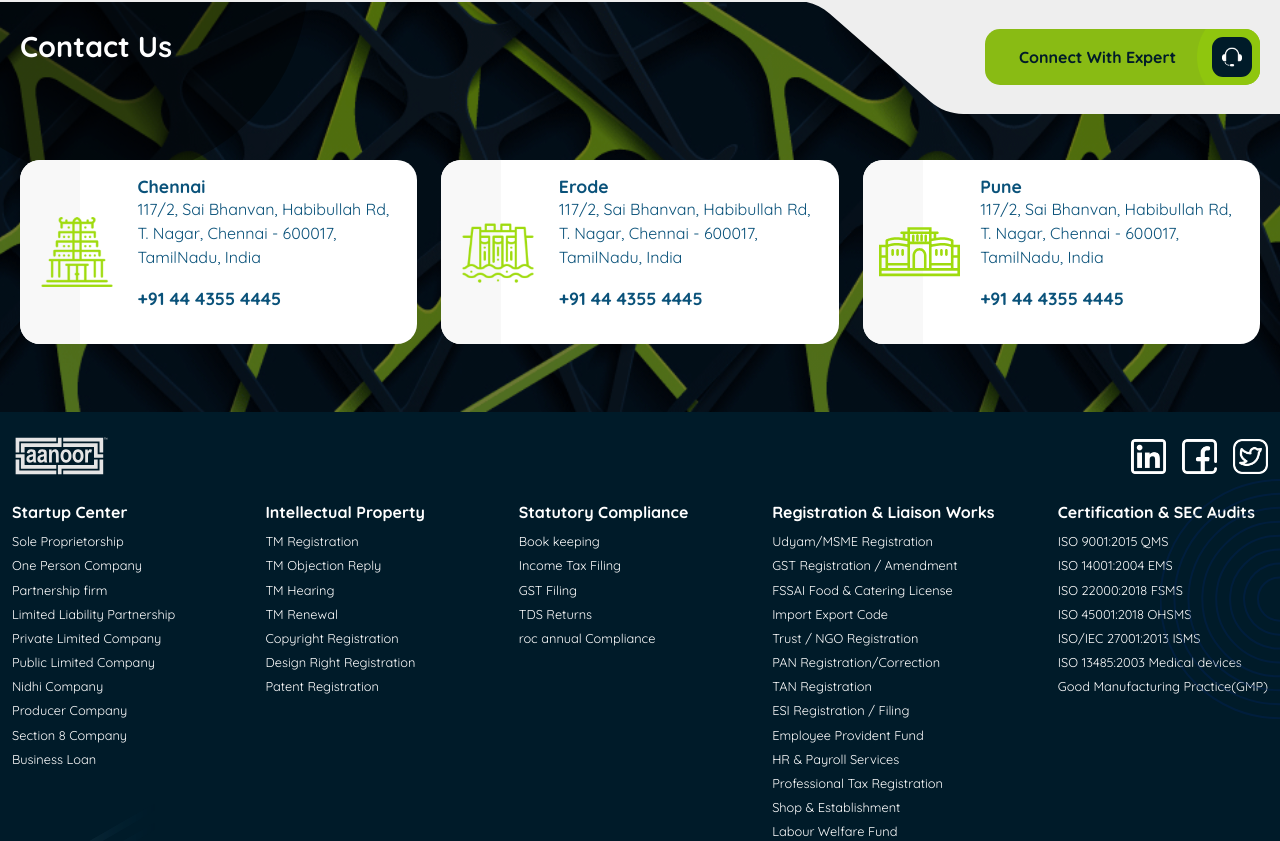
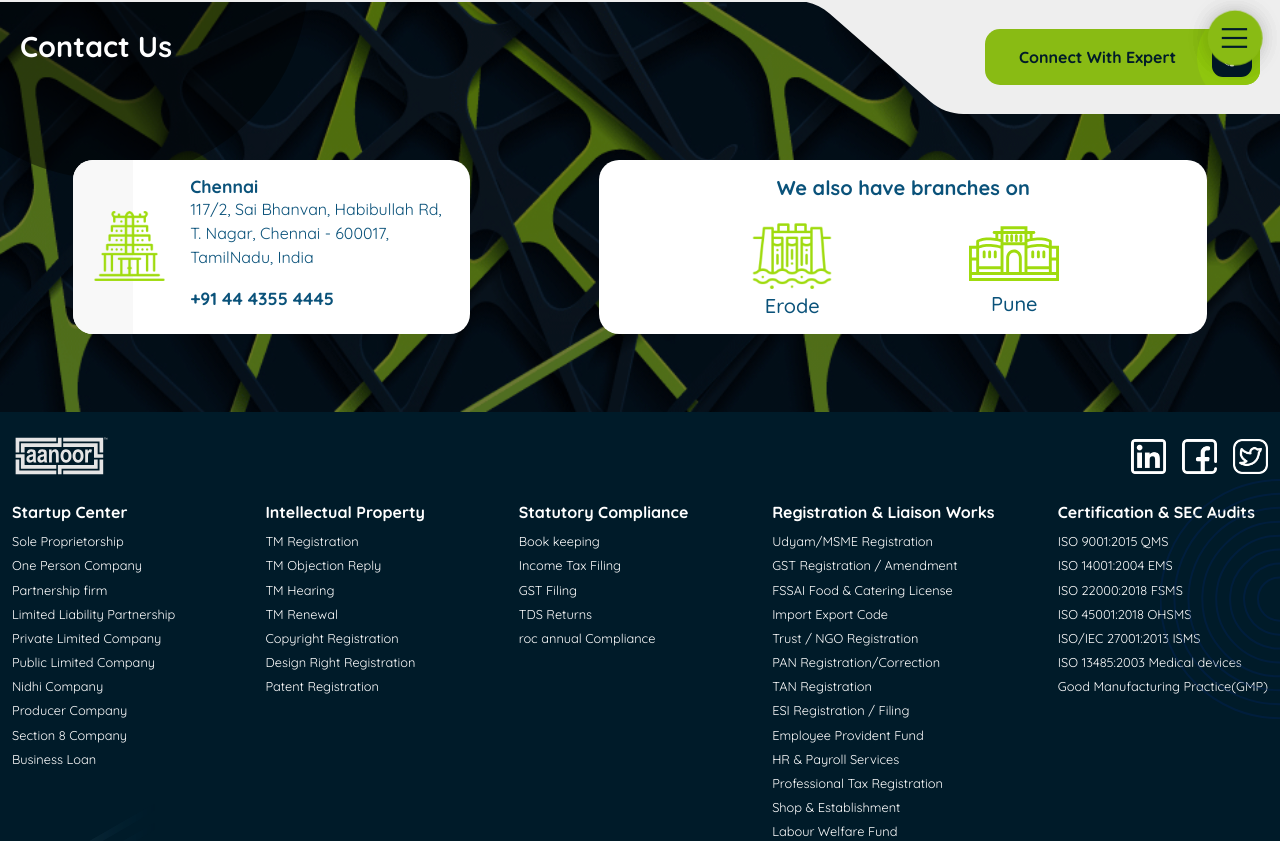
Before and after one commit to impraga/aanoorglobal-ui, a React app: page /new-blog in a window 1280 px wide. Shown: the part 677-1518 px from the top of the page. Built offline with nearby package versions, Linux system fonts and the light colour scheme.

Commit message:
Added UAT fix

```diff
--- /dev/null
+++ b/src/components/atoms/ButtonPrimary/ButtonPrimary.jsx
@@ -0,0 +1,26 @@
+import React from 'react'
+import PropTypes from 'prop-types'
+
+import './ButtonPrimary.scss'
+
+const ButtonPrimary = ({ icon, text }) => (
+  <button className="primary-button" type="button">
+    <div className="text">{text}</div>
+    <div className="circle" />
+    <div className="icon-cont">
+      <img src={icon} alt={icon} />
+    </div>
+  </button>
+)
+
+ButtonPrimary.propTypes = {
+  icon: PropTypes.string,
+  text: PropTypes.string
+}
+
+ButtonPrimary.defaultProps = {
+  icon: '',
+  text: ''
+}
+
+export default ButtonPrimary
--- /dev/null
+++ b/src/components/atoms/ButtonPrimary/ButtonPrimary.scss
@@ -0,0 +1,66 @@
+@import './../../../index.scss';
+.primary-button {
+  background-color: $ag-green;
+  padding: 0px 80px 0px 30px;
+  height: 45px;
+  border: none;
+  border-radius: 15px;
+  font-weight: bold;
+  text-transform: capitalize;
+  color: $ag-darkblue;
+  transition: 0.3s ease-in-out;
+  display: flex;
+  align-items: center;
+  position: relative;
+  overflow: hidden;
+  .text {
+    position: relative;
+    z-index: 10;
+    min-width: 0px;
+  }
+
+  .circle {
+    width: 100px;
+    height: 100px;
+    background-color: $ag-darkgreen;
+    border-radius: 50%;
+    position: absolute;
+    right: -37px;
+    transition: 0.3s ease-in-out;
+  }
+
+  .icon-cont {
+    background-color: $ag-darkblue;
+    border-radius: 11px;
+    width: 35px;
+    height: 35px;
+    position: absolute;
+    right: 8px;
+    display: flex;
+    align-items: center;
+    justify-content: center;
+    transition: 0.3s ease-in-out;
+    img {
+      width: 20px;
+    }
+  }
+
+  &:hover {
+    // background-color: $ag-darkgreen;
+
+    .circle {
+      width: 320px;
+      height: 320px;
+    }
+
+    .icon-cont {
+      width: 56px;
+      height: 56px;
+      right: 0px;
+
+      img {
+        width: 20px;
+      }
+    }
+  }
+}
--- a/src/components/atoms/ContactUsContainer/ContactUsContainer.jsx
+++ b/src/components/atoms/ContactUsContainer/ContactUsContainer.jsx
@@ -20,7 +20,7 @@ const ContactUsContainer = ({ contactInfo }) => (
             {contactInfo.address}
           </a>
         </p>
-        <p className="phone-no">
+        <p className="phone-no mb-1">
           <a target="blank" href={`tel:${contactInfo.callto}`}>
             {contactInfo.phone}
           </a>
--- a/src/components/molecules/HandBar/HandBar.jsx
+++ b/src/components/molecules/HandBar/HandBar.jsx
@@ -8,7 +8,7 @@ import whatsapp from '../../../../public/assets/icons/whatsapp.png'
 import phone from '../../../../public/assets/icons/phone.png'
 
 const HandBar = () => (
-  <div className="handbar-cont d-lg-none d-block">
+  <div className="handbar-cont d-block">
     <nav className="menu ">
       <input
         type="checkbox"
--- a/src/components/molecules/SearchBox/SearchBox.jsx
+++ b/src/components/molecules/SearchBox/SearchBox.jsx
@@ -7,6 +7,7 @@ import SearchResult from '../../atoms/SearchResult/SearchResult'
 const SearchBox = () => {
   const [isSearchOpen, setIsSearchOpen] = useState(false)
   const [searchResult, setSearchResult] = useState([])
+  const [searchText, setSearchText] = useState('')
 
   // Maniplating the category data for search results
   const serviceCategory = useMemo(() => {
@@ -33,11 +34,14 @@ const SearchBox = () => {
     )
   }
 
-  const searchValue = (event) => {
+  const searchValue = (event, fromSearch) => {
     const { value } = event.target
-    if (value) {
+    if (value || (fromSearch && searchText !== '')) {
       setIsSearchOpen(true)
-      setSearchResult(searchService(serviceCategory, value.toLowerCase()))
+      setSearchResult(searchService(serviceCategory, searchText.toLowerCase()))
+    } else if (fromSearch && searchText === '') {
+      setIsSearchOpen(true)
+      setSearchResult(serviceCategory)
     } else {
       setIsSearchOpen(false)
       setSearchResult([])
@@ -49,13 +53,20 @@ const SearchBox = () => {
       <div className={`search-main-cont  ${isSearchOpen ? 'active' : ''}`}>
         <div data-aos="fade-up" data-aos-delay="450">
           <input
-            onChange={(event) => searchValue(event)}
+            onChange={(event) => {
+              searchValue(event)
+              setSearchText(event?.target?.value || '')
+            }}
             type="text"
             className="form-control search-input br-1 bs"
             id=""
             placeholder="Search Service"
           />
-          <button type="submit" className="search-btn bg-green">
+          <button
+            type="submit"
+            className="search-btn bg-green"
+            onClick={(event) => searchValue(event, true)}
+          >
             <img src={search} alt="search button" />
           </button>
         </div>
--- a/src/components/organisms/ContactSection/ContactSection.jsx
+++ b/src/components/organisms/ContactSection/ContactSection.jsx
@@ -7,6 +7,9 @@ import ExpertButton from '../../atoms/ExpertButton/ExpertButton'
 
 import './ContactSection.scss'
 import { contactDetails } from '../../../constants'
+
+import erodeIcon from '../../../../public/assets/icons/erode.png'
+import puneIcon from '../../../../public/assets/icons/pune.svg'
 
 const ContactSection = () => (
   <div className="position-relative">
@@ -47,6 +50,40 @@ const ContactSection = () => (
               {/* </ScrollAnimation> */}
             </div>
           ))}
+          <div
+            className="col-sm-8 col-md-6 col-lg-6 mx-auto mt-4 cc-cont"
+            data-aos="fade-up"
+            data-aos-delay="150"
+          >
+            <div className="bg-white br-1 h-100 branch-contact-container position-relative overflow-hidden">
+              <div className="info-cont d-flex flex-column align-items-center p-3 position-relative">
+                <div>
+                  <h5 className="text-center mb-3">
+                    <b>We also have branches on</b>
+                  </h5>
+                </div>
+                <div className="d-flex w-100 justify-content-evenly">
+                  <div>
+                    <div className="img-cont">
+                      <img src={erodeIcon} alt="Erode City" />
+                    </div>
+                    <div className="links-cont">
+                      <h5 className="city mb-0">Erode</h5>
+                    </div>
+                  </div>
+                  <div>
+                    <div className="img-cont">
+                      <img src={puneIcon} alt="Pune City" />
+                    </div>
+                    <div className="links-cont">
+                      <h5 className="city mb-0">Pune</h5>
+                    </div>
+                  </div>
+                </div>
+              </div>
+              <div className="contact-bg bg-gray" />
+            </div>
+          </div>
         </div>
       </div>
     </div>
--- a/src/components/organisms/ContactSection/ContactSection.scss
+++ b/src/components/organisms/ContactSection/ContactSection.scss
@@ -39,6 +39,16 @@
       transform: translateX(100%);
     }
   }
+  .branch-contact-container {
+    .img-cont {
+      img {
+        width: 90px;
+      }
+    }
+    .city {
+      text-align: center;
+    }
+  }
 
   .cc-cont {
     z-index: 2;
--- a/src/components/organisms/Header/Header.jsx
+++ b/src/components/organisms/Header/Header.jsx
@@ -1,8 +1,11 @@
+/* eslint-disable jsx-a11y/click-events-have-key-events */
+/* eslint-disable jsx-a11y/no-static-element-interactions */
 import React, { useState } from 'react'
 import { Link, useNavigate } from 'react-router-dom'
 
 import Button from 'react-bootstrap/Button'
 
+import blogIcon from '../../../../public/assets/icons/blog.png'
 import logo from '../../../../public/assets/icons/aanoor-logo.svg'
 import menuList from '../../../../public/assets/json/menuList.json'
 import AGButton from '../../atoms/AGButton/AGButton'
@@ -16,6 +19,7 @@ import {
   isKillSwitchDisabled
 } from '../../../constants'
 import URLs from '../../../constants/urlMapper'
+import ButtonPrimary from '../../atoms/ButtonPrimary/ButtonPrimary'
 
 const Header = () => {
   const [isMenuOpen, setIsMenuOpen] = useState(false)
@@ -190,7 +194,7 @@ const Header = () => {
           <nav className={isMenuOpen ? 'open-menu' : 'close-menu'}>
             {/* desktop menu */}
             <ul className="d-none d-lg-flex ps-0">
-              <div />
+              {isKillSwitchDisabled && <div />}
               <div className="d-flex">
                 {menuList?.serviceData.map((item, i) =>
                   menuWithLink(item, 'desktop', i)
@@ -200,13 +204,9 @@ const Header = () => {
               {isKillSwitchDisabled && (
                 <div className="d-flex align-items-center">
                   <li key="blog">
-                    <Button
-                      className="blog-btn"
-                      variant="success"
-                      onClick={() => navigate('/blog')}
-                    >
-                      Blog
-                    </Button>
+                    <div onClick={() => navigate('/blog')}>
+                      <ButtonPrimary text="Blog" icon={blogIcon} />
+                    </div>
                   </li>
                 </div>
               )}
@@ -234,13 +234,9 @@ const Header = () => {
                 ].map((item, i) => menuWithLink(item, 'mobile', i))}
                 {isKillSwitchDisabled && (
                   <li key="blog">
-                    <Button
-                      className="blog-btn"
-                      variant="success"
-                      onClick={() => navigate('/blog')}
-                    >
-                      Blog
-                    </Button>
+                    <div onClick={() => navigate('/blog')}>
+                      <ButtonPrimary text="Blog" icon={blogIcon} />
+                    </div>
                   </li>
                 )}
                 {isUserLoggedIn && (
--- a/src/components/organisms/Header/Header.scss
+++ b/src/components/organisms/Header/Header.scss
@@ -34,7 +34,7 @@
       nav {
         width: 100%;
         > ul {
-          justify-content: center;
+          justify-content: space-between;
           display: flex;
           margin-bottom: 0;
           > div > li {
--- a/src/constants/index.js
+++ b/src/constants/index.js
@@ -32,25 +32,25 @@ export const contactDetails = [
     phone: '+91 44 4355 4445',
     gmap: 'https://goo.gl/maps/PEeoQJtABTWwGdU4A',
     callto: '+914443554445'
-  },
-  {
-    city: 'Erode',
-    img: 'erode.png',
-    address:
-      '117/2, Sai Bhanvan, Habibullah Rd, T. Nagar, Chennai - 600017, TamilNadu, India',
-    phone: '+91 44 4355 4445',
-    gmap: 'https://goo.gl/maps/PEeoQJtABTWwGdU4A',
-    callto: '+914443554445'
-  },
-  {
-    city: 'Pune',
-    img: 'pune.svg',
-    address:
-      '117/2, Sai Bhanvan, Habibullah Rd, T. Nagar, Chennai - 600017, TamilNadu, India',
-    phone: '+91 44 4355 4445',
-    gmap: 'https://goo.gl/maps/PEeoQJtABTWwGdU4A',
-    callto: '+914443554445'
   }
+  // {
+  //   city: 'Erode',
+  //   img: 'erode.png',
+  //   address:
+  //     '117/2, Sai Bhanvan, Habibullah Rd, T. Nagar, Chennai - 600017, TamilNadu, India',
+  //   phone: '+91 44 4355 4445',
+  //   gmap: 'https://goo.gl/maps/PEeoQJtABTWwGdU4A',
+  //   callto: '+914443554445'
+  // },
+  // {
+  //   city: 'Pune',
+  //   img: 'pune.svg',
+  //   address:
+  //     '117/2, Sai Bhanvan, Habibullah Rd, T. Nagar, Chennai - 600017, TamilNadu, India',
+  //   phone: '+91 44 4355 4445',
+  //   gmap: 'https://goo.gl/maps/PEeoQJtABTWwGdU4A',
+  //   callto: '+914443554445'
+  // }
 ]
 
 export const serviceOrder = [
```
Also changed, not shown: public/assets/icons/blog.png (added).
